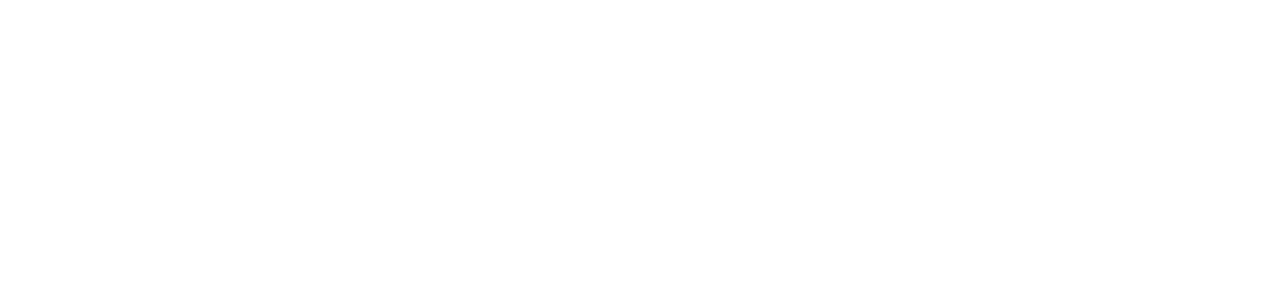
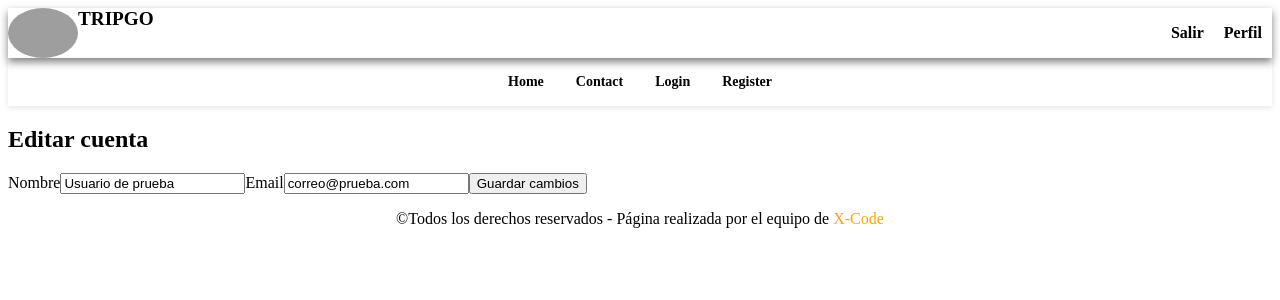
Before and after one commit to dudidev/TRIPGO-FRONTEND, an Angular app: page /editar-cuenta in a window 1280 px wide. Before the commit this address led to /. Shown: the top 300 px of the page. Built offline with nearby package versions, Linux system fonts and the light colour scheme; grey boxes are pictures that could not be loaded.

Commit message:
Creando editar perfil

```diff
--- /dev/null
+++ b/src/app/pages/editar-cuenta/editar-cuenta.html
@@ -0,0 +1,17 @@
+<app-nav></app-nav>
+
+<h2>Editar cuenta</h2>
+
+<form [formGroup]="form" (ngSubmit)="guardar()">
+
+  <label>Nombre</label>
+  <input type="text" formControlName="nombre_usuario" />
+
+  <label>Email</label>
+  <input type="email" formControlName="correo_usuario" />
+
+  <button type="submit">Guardar cambios</button>
+
+</form>
+
+<app-footer></app-footer>
--- /dev/null
+++ b/src/app/pages/editar-cuenta/editar-cuenta.ts
@@ -0,0 +1,39 @@
+import { Component } from '@angular/core';
+import { CommonModule } from '@angular/common';
+import { Nav } from '../../shared/nav/nav';
+import { Footer } from '../../shared/footer/footer';
+import { FormBuilder, FormGroup, Validators, ReactiveFormsModule} from '@angular/forms';
+import { OnInit } from '@angular/core';
+@Component({
+  selector: 'app-editar-cuenta',
+  imports: [Nav,CommonModule,Footer,ReactiveFormsModule],
+  templateUrl: './editar-cuenta.html',
+  styleUrl: './editar-cuenta.css'
+})
+
+export class EditarCuentaComponent implements OnInit {
+
+  form!: FormGroup;
+
+  constructor(private fb: FormBuilder) {}
+usuarioMock = {
+  nombre_usuario: 'Karol Franco',
+  correo_usuario: 'karol@gmail.com'
+};
+  ngOnInit(): void {
+    this.form = this.fb.group({
+      nombre_usuario: ['Karol franco', Validators.required],
+      correo_usuario: ['karol@gmail.com', [Validators.required, Validators.email]]
+    });
+
+    // Datos simulados (luego vendrán del backend)
+    this.form.patchValue({
+      nombre_usuario: 'Usuario de prueba',
+      correo_usuario: 'correo@prueba.com'
+    });
+  }
+
+  guardar(): void {
+    console.log('Datos listos para enviar al backend:', this.form.value);
+  }
+}
--- a/src/app/shared/nav/nav.html
+++ b/src/app/shared/nav/nav.html
@@ -5,7 +5,7 @@
     </div>
     <div class="OpLaterales">
         <a href="">Salir</a>
-        <a routerLink="/EditarCuenta">Perfil</a>
+        <a routerLink="/editar-cuenta">Perfil</a>
     </div>
 
 </div>
```
Also changed, not shown: src/app/app.routes.ts (+6 -4 lines), src/app/pages/editar-cuenta/editar-cuenta.css (added), 1 other file (tests, documents, lock files or other folders).
